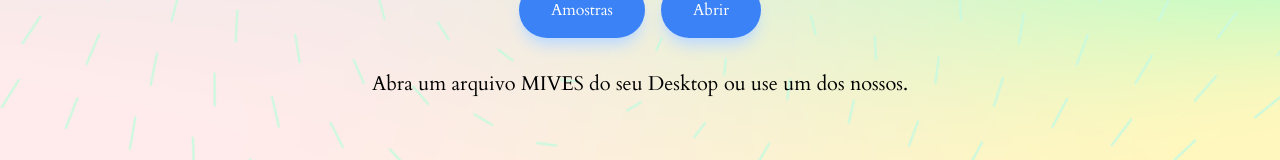
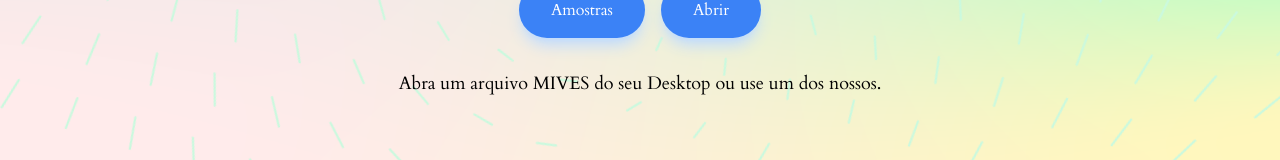
Before and after one commit to lasicuefs/propoe2-ui, an Angular app: page /new/mives in a window 1280 px wide. Shown: the part 404-564 px from the top of the page. Built offline with nearby package versions, Linux system fonts and the light colour scheme.

Commit message:
fix: remove subtitle class
this should not be a subtitle

```diff
--- a/src/app/pages/new-poem/step-2/step-2.component.html
+++ b/src/app/pages/new-poem/step-2/step-2.component.html
@@ -4,7 +4,7 @@
         <button class="action-btn">Amostras</button>
         <button class="action-btn">Abrir</button>
     </div>
-    <span class="subtitle mt-2">
+    <span class="text-lg mt-2">
         Abra um arquivo MIVES do seu Desktop ou use um dos nossos.
     </span>
 </main>
```
